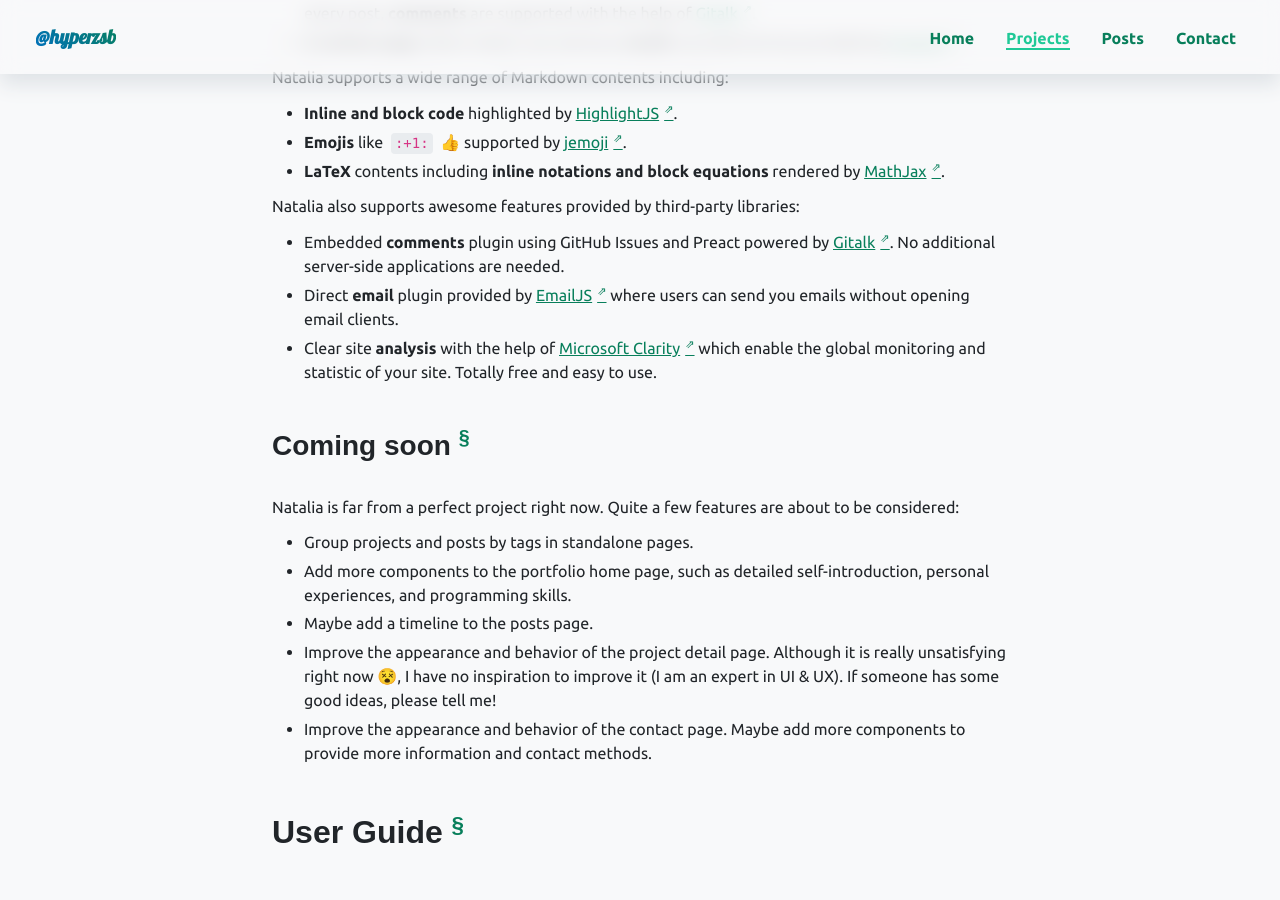
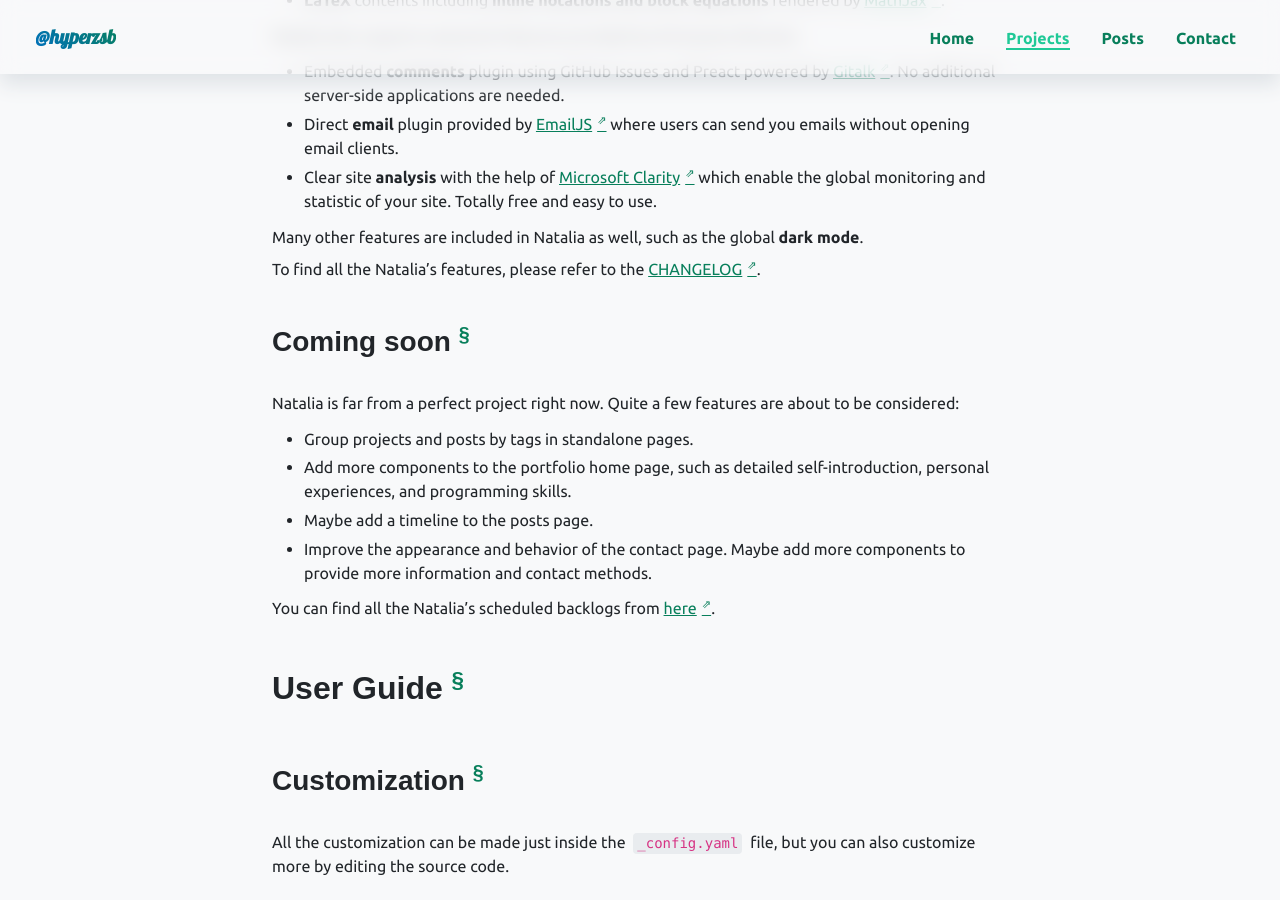
Before and after one commit to Hyperzsb/natalia-theme, a Jekyll site: the page built from _projects/natalia-theme.md, in a window 1280 px wide and 900 px high, scrolled down 2430 px. Built offline with Jekyll 4.4.1, drawn with Linux system fonts in a browser that asks for light colours; some web fonts are replaced; comment, search, counter and statistics services are not loaded; a style sheet for code colours, icons or effects is not loaded; some of the changed lines change nothing that is shown; some of the changed text lies outside the part shown.

Commit message:
docs(project): update project natalia-theme

```diff
--- a/_projects/natalia-theme.md
+++ b/_projects/natalia-theme.md
@@ -9,15 +9,8 @@
 excerpt_separator: <!--more-->
 ---
 
-[![Jekyll Version](https://img.shields.io/badge/jekyll-4.2-blue?logo=jekyll)](https://jekyllrb.com/)
-[![Bootstrap Version](https://img.shields.io/badge/bootstrap-5.1-blue?logo=bootstrap)](https://getbootstrap.com/)
-
-[![Codacy Badge](https://app.codacy.com/project/badge/Grade/a324b4e67c05427ab07b487ae3611fd7)](https://www.codacy.com/gh/Hyperzsb/natalia-theme/dashboard?utm_source=github.com&amp;utm_medium=referral&amp;utm_content=Hyperzsb/natalia-theme&amp;utm_campaign=Badge_Grade)
-
 Natalia is a flat, content-focused, easy-to-use template portfolio and blog theme powered
 by [Jekyll](https://jekyllrb.com/) and [Bootstrap](https://getbootstrap.com/).
-
-<!--more-->
 
 ## Special Notes
 
@@ -47,15 +40,17 @@
 Natalia may be a good choice for you to build up your own portfolio and blog site in a few minutes, and deliver your ideas in a friendly way.
 Out of the box, easy configuration, and free customization.
 
-Natalia is mainly developed on [Jekyll](https://jekyllrb.com/) and [Bootstrap](https://getbootstrap.com/), but lots of JavaScript libraries, Ruby gems, and third-party APIs are used as well (in lexicographical order):
+Natalia is mainly developed on [Jekyll](https://jekyllrb.com/) and [Bootstrap](https://getbootstrap.com/), but lots of JavaScript libraries, Ruby gems, Liquid templates, and third-party APIs are used as well (in lexicographical order):
 
 - [EmailJS](https://www.emailjs.com/)
 - [Gitalk](https://github.com/gitalk/gitalk)
 - [Google Fonts](https://fonts.google.com/)
 - [HighlightJS](https://github.com/highlightjs/highlight.js/)
+- [jekyll-anchor-headings](https://github.com/allejo/jekyll-anchor-headings)
 - [jekyll-feed](https://github.com/jekyll/jekyll-feed)
 - [jekyll-seo-tag](https://github.com/jekyll/jekyll-seo-tag)
 - [jekyll-sitemap](https://github.com/jekyll/jekyll-sitemap)
+- [jekyll-toc](https://github.com/allejo/jekyll-toc)
 - [jemoji](https://github.com/jekyll/jemoji)
 - [Lodash](https://github.com/lodash/lodash)
 - [MathJax](https://github.com/mathjax/MathJax)
@@ -88,6 +83,10 @@
 - Clear site **analysis** with the help of [Microsoft Clarity](https://clarity.microsoft.com/) which enable the global monitoring and statistic of your site.
   Totally free and easy to use.
 
+Many other features are included in Natalia as well, such as the global **dark mode**.
+
+To find all the Natalia's features, please refer to the [CHANGELOG](https://github.com/Hyperzsb/natalia-theme/blob/master/CHANGELOG.md).
+
 ### Coming soon
 
 Natalia is far from a perfect project right now. Quite a few features are about to be considered:
@@ -95,8 +94,9 @@
 - Group projects and posts by tags in standalone pages.
 - Add more components to the portfolio home page, such as detailed self-introduction, personal experiences, and programming skills.
 - Maybe add a timeline to the posts page.
-- Improve the appearance and behavior of the project detail page. Although it is really unsatisfying right now 😵, I have no inspiration to improve it (I am an expert in UI & UX). If someone has some good ideas, please tell me!
 - Improve the appearance and behavior of the contact page. Maybe add more components to provide more information and contact methods.
+
+You can find all the Natalia's scheduled backlogs from [here](https://github.com/Hyperzsb/natalia-theme/projects/1).
 
 ## User Guide
 
```
